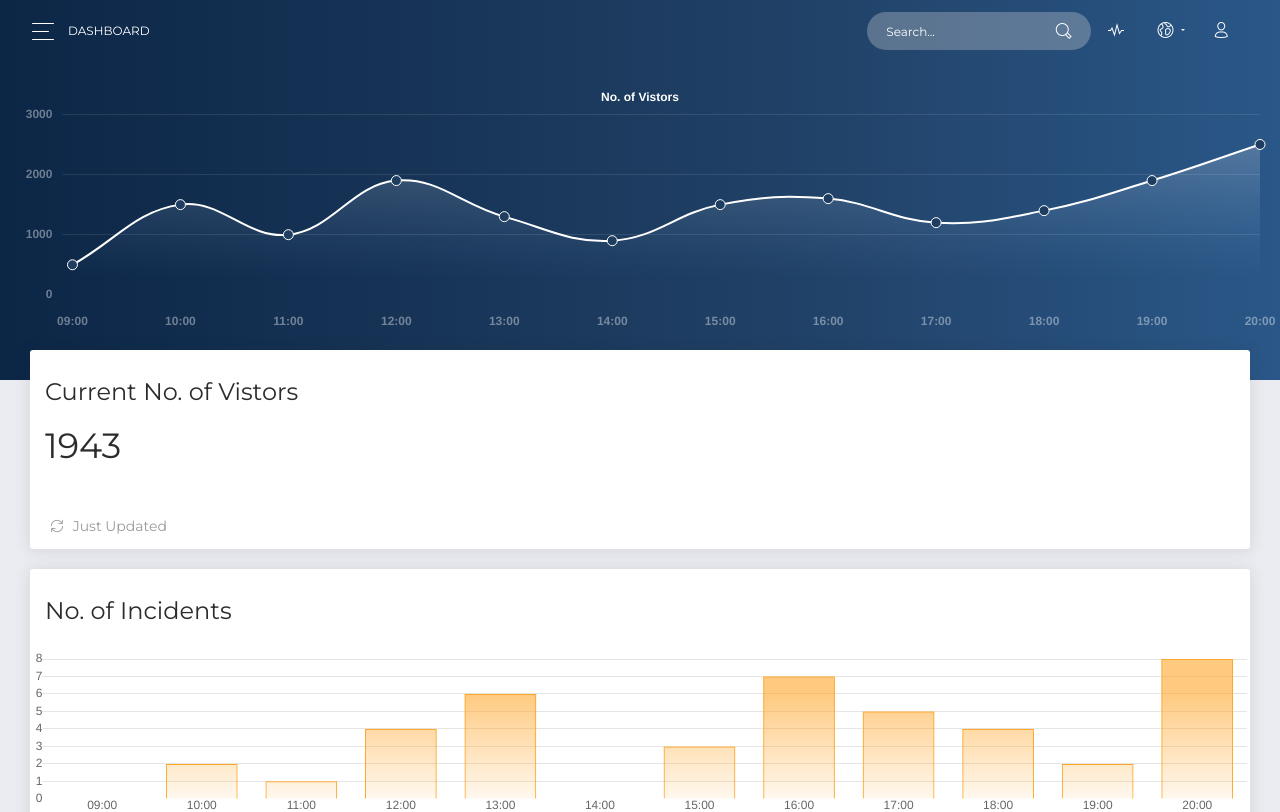
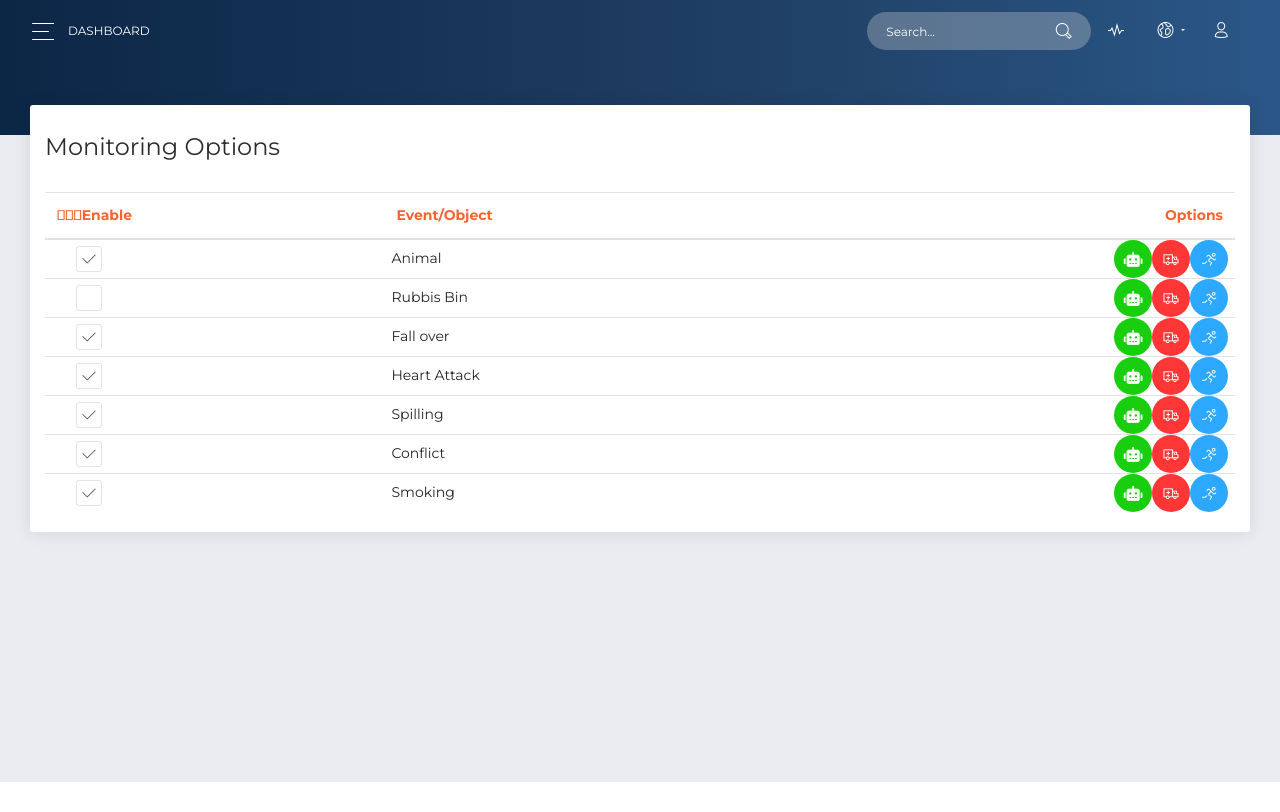
Before and after one commit to HangLoop/bps, a React (Create React App) app in the folder react/: page / in a window 1280 px wide. Shown: the top 812 px of the page. Built offline with nearby package versions, Linux system fonts and the light colour scheme.

Commit message:
fix layout FloorPlan and Settings

```diff
--- a/react/src/App.js
+++ b/react/src/App.js
@@ -16,7 +16,7 @@ export default class App extends Component {
           <NavBar />
           {/* <div className="panel-header panel-header-sm"></div> */}
           {/* <div className="content"> */}
-          <Dashboard />
+          <Settings />
           {/* </div> */}
         </div>
       </div>
--- a/react/src/FloorPlan.js
+++ b/react/src/FloorPlan.js
@@ -5,6 +5,8 @@ import cameraIcon from "./assets/img/icon/camera.svg";
 export default class FloorPlan extends Component {
   render() {
     return (
+      <>
+        <div className="panel-header panel-header-sm"></div>
         <div className="content">
           <div className="card">
             <h3 className="m-3 w-100 text-center">Ground Floor</h3>
@@ -25,6 +27,7 @@ export default class FloorPlan extends Component {
             </div>
           </div>
         </div>
+      </>
     );
   }
 }
--- a/react/src/Settings.js
+++ b/react/src/Settings.js
@@ -14,6 +14,8 @@ export default class FloorPlan extends Component {
 
   render() {
     return (
+      <>
+        <div className="panel-header panel-header-sm"></div>
         <div className="content">
           <div className="row">
             <div className="col-md-12">
@@ -346,6 +348,7 @@ export default class FloorPlan extends Component {
             </div>
           </div>
         </div>
+      </>
     );
   }
 
```
Lines whose indentation alone changed are shown as unchanged.
